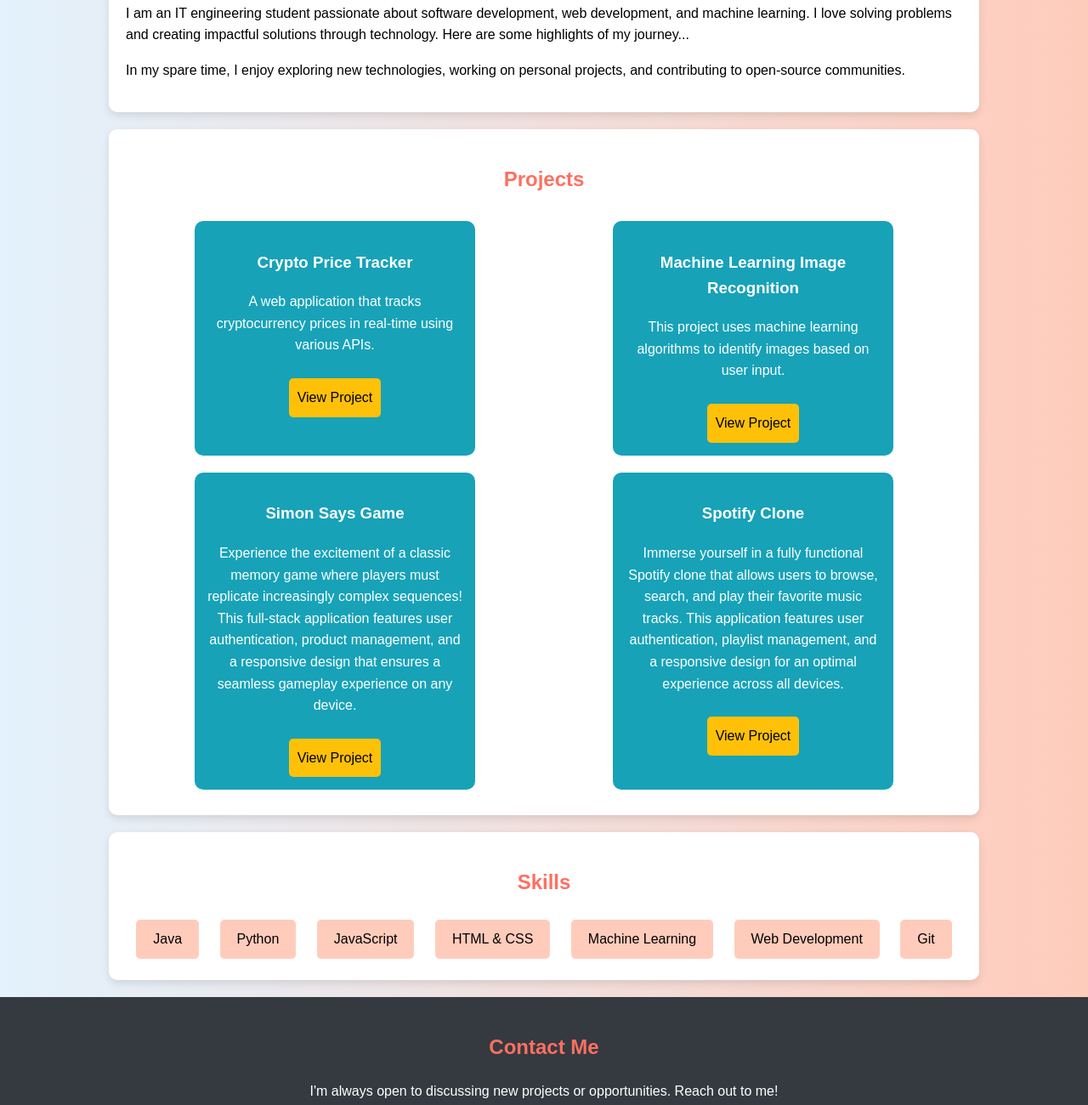
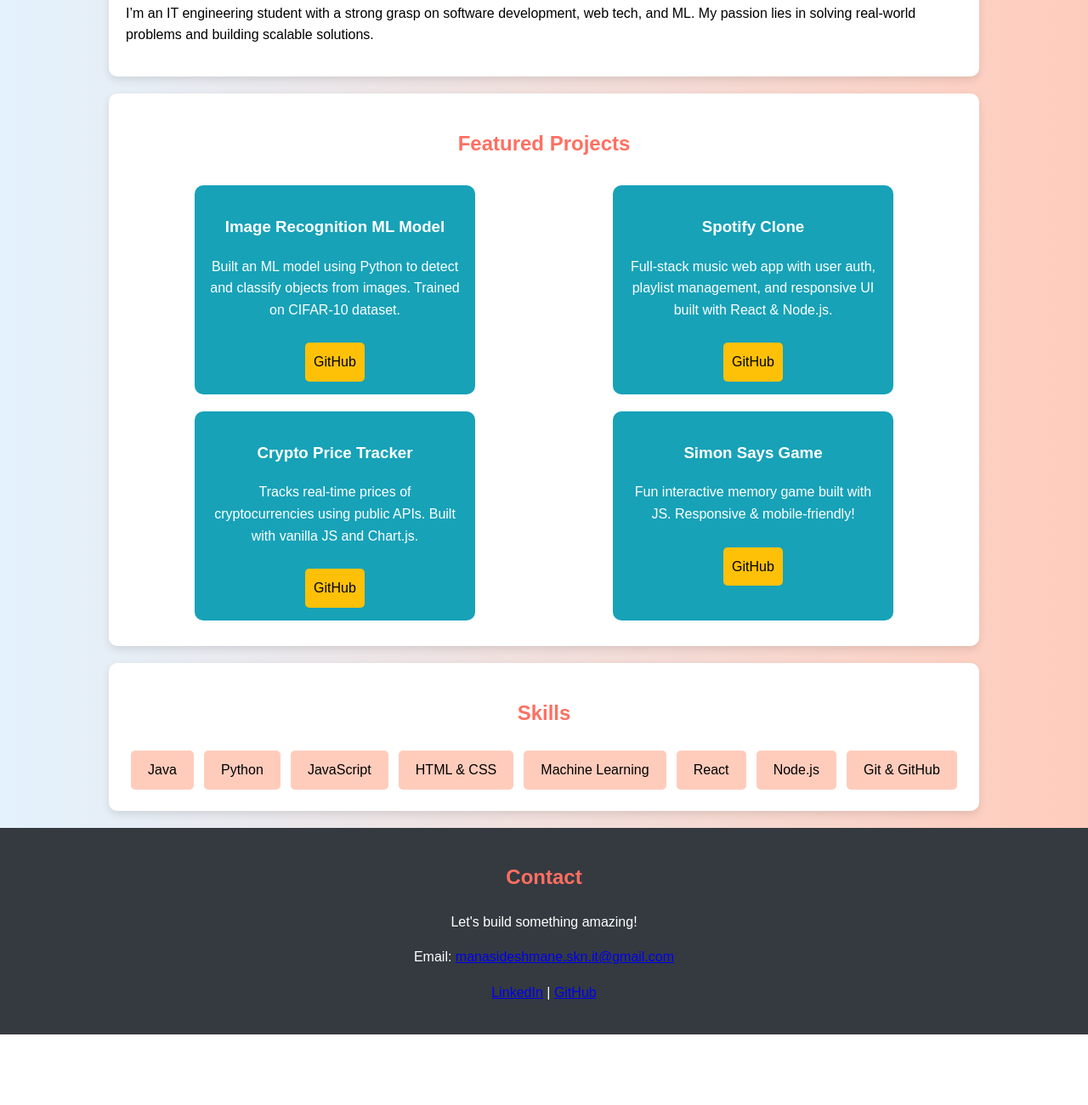
Before and after one commit to Manasi2004/Manasi2004.github.io, a plain HTML site: page index.html in a window 1280 px wide. Shown: the part 476-1776 px from the top of the page at 85% size. After the commit the page ends 1693 px from the top, so only its background shows below. Drawn offline with Linux system fonts and the light colour scheme.

Commit message:
index.html

```diff
--- a/index.html
+++ b/index.html
@@ -1,72 +1,82 @@
 <!DOCTYPE html>
 <html lang="en">
 <head>
-    <meta charset="UTF-8">
-    <meta name="viewport" content="width=device-width, initial-scale=1.0">
-    <title>Manasi Deshmane's Portfolio</title>
-    <link rel="stylesheet" href="styles.css">
+  <meta charset="UTF-8" />
+  <meta name="viewport" content="width=device-width, initial-scale=1.0"/>
+  <title>Manasi Deshmane | IT Engineer</title>
+  <link rel="stylesheet" href="styles.css" />
 </head>
 <body>
   <header>
-        <h1>Welcome to My Portfolio!</h1>
-        <p>Discover my journey in technology and creativity.</p>
-        <a href="#projects" class="button">View My Work</a>
+    <h1>Hey, I'm Manasi Deshmane</h1>
+    <p>Aspiring Software Engineer | Web Dev & ML Enthusiast</p>
+    <a href="#projects" class="button">Explore My Work</a>
   </header>
+
   <nav>
     <ul>
-            <li><a href="#about">About Me</a></li>
+      <li><a href="#about">About</a></li>
       <li><a href="#projects">Projects</a></li>
       <li><a href="#skills">Skills</a></li>
       <li><a href="#contact">Contact</a></li>
     </ul>
   </nav>
+
   <section id="about">
     <h2>About Me</h2>
-        <p>I am an IT engineering student passionate about software development, web development, and machine learning. I love solving problems and creating impactful solutions through technology. Here are some highlights of my journey...</p>
-        <p>In my spare time, I enjoy exploring new technologies, working on personal projects, and contributing to open-source communities.</p>
+    <p>I’m an IT engineering student with a strong grasp on software development, web tech, and ML. My passion lies in solving real-world problems and building scalable solutions.</p>
   </section>
+
   <section id="projects">
-        <h2>Projects</h2>
+    <h2>Featured Projects</h2>
     <div class="project-container">
       <div class="project">
+        <h3>Image Recognition ML Model</h3>
+        <p>Built an ML model using Python to detect and classify objects from images. Trained on CIFAR-10 dataset.</p>
+        <a href="https://github.com/Manasi2004/Image-Recognition-Project" class="project-link">GitHub</a>
+      </div>
+
+      <div class="project">
+        <h3>Spotify Clone</h3>
+        <p>Full-stack music web app with user auth, playlist management, and responsive UI built with React & Node.js.</p>
+        <a href="https://github.com/Manasi2004/Spotify-clone" class="project-link">GitHub</a>
+      </div>
+
+      <div class="project">
         <h3>Crypto Price Tracker</h3>
-                <p>A web application that tracks cryptocurrency prices in real-time using various APIs.</p>
-                <a href="https://github.com/Manasi2004/Crypto-Price-tracker" class="project-link">View Project</a>
+        <p>Tracks real-time prices of cryptocurrencies using public APIs. Built with vanilla JS and Chart.js.</p>
+        <a href="https://github.com/Manasi2004/Crypto-Price-tracker" class="project-link">GitHub</a>
       </div>
-            <div class="project">
-                <h3>Machine Learning Image Recognition</h3>
-                <p>This project uses machine learning algorithms to identify images based on user input.</p>
-                <a href="https://github.com/Manasi2004/Image-Recognition-Project" class="project-link">View Project</a>
-            </div>
+
       <div class="project">
         <h3>Simon Says Game</h3>
-                <p>Experience the excitement of a classic memory game where players must replicate increasingly complex sequences! This full-stack application features user authentication, product management, and a responsive design that ensures a seamless gameplay experience on any device.</p>
-                <a href="https://github.com/Manasi2004/Simon-Says-Game" class="project-link">View Project</a>
+        <p>Fun interactive memory game built with JS. Responsive & mobile-friendly!</p>
+        <a href="https://github.com/Manasi2004/Simon-Says-Game" class="project-link">GitHub</a>
       </div>
-            <div class="project">
-                <h3>Spotify Clone</h3>
-                <p>Immerse yourself in a fully functional Spotify clone that allows users to browse, search, and play their favorite music tracks. This application features user authentication, playlist management, and a responsive design for an optimal experience across all devices.</p>
-                <a href="https://github.com/Manasi2004/Spotify-clone" class="project-link">View Project</a>
-            </div>
-
     </div>
   </section>
+
   <section id="skills">
     <h2>Skills</h2>
     <div class="skills-container">
-            <div class="skill">Java</div>
-            <div class="skill">Python</div>
-            <div class="skill">JavaScript</div>
-            <div class="skill">HTML & CSS</div>
-            <div class="skill">Machine Learning</div>
-            <div class="skill">Web Development</div>
-            <div class="skill">Git</div>
+      <span class="skill">Java</span>
+      <span class="skill">Python</span>
+      <span class="skill">JavaScript</span>
+      <span class="skill">HTML & CSS</span>
+      <span class="skill">Machine Learning</span>
+      <span class="skill">React</span>
+      <span class="skill">Node.js</span>
+      <span class="skill">Git & GitHub</span>
     </div>
   </section>
+
   <footer id="contact">
-        <h2>Contact Me</h2>
-        <p>I'm always open to discussing new projects or opportunities. Reach out to me!</p>
+    <h2>Contact</h2>
+    <p>Let's build something amazing!</p>
     <p>Email: <a href="mailto:manasideshmane.skn.it@gmail.com">manasideshmane.skn.it@gmail.com</a></p>
+    <p><a href="https://www.linkedin.com/in/manasi-deshmane-711939230/" target="_blank">LinkedIn</a> | <a href="https://github.com/Manasi2004" target="_blank">GitHub</a></p>
   </footer>
+
+  <script src="script.js"></script>
 </body>
 </html>
```
Lines whose indentation alone changed are shown as unchanged.
